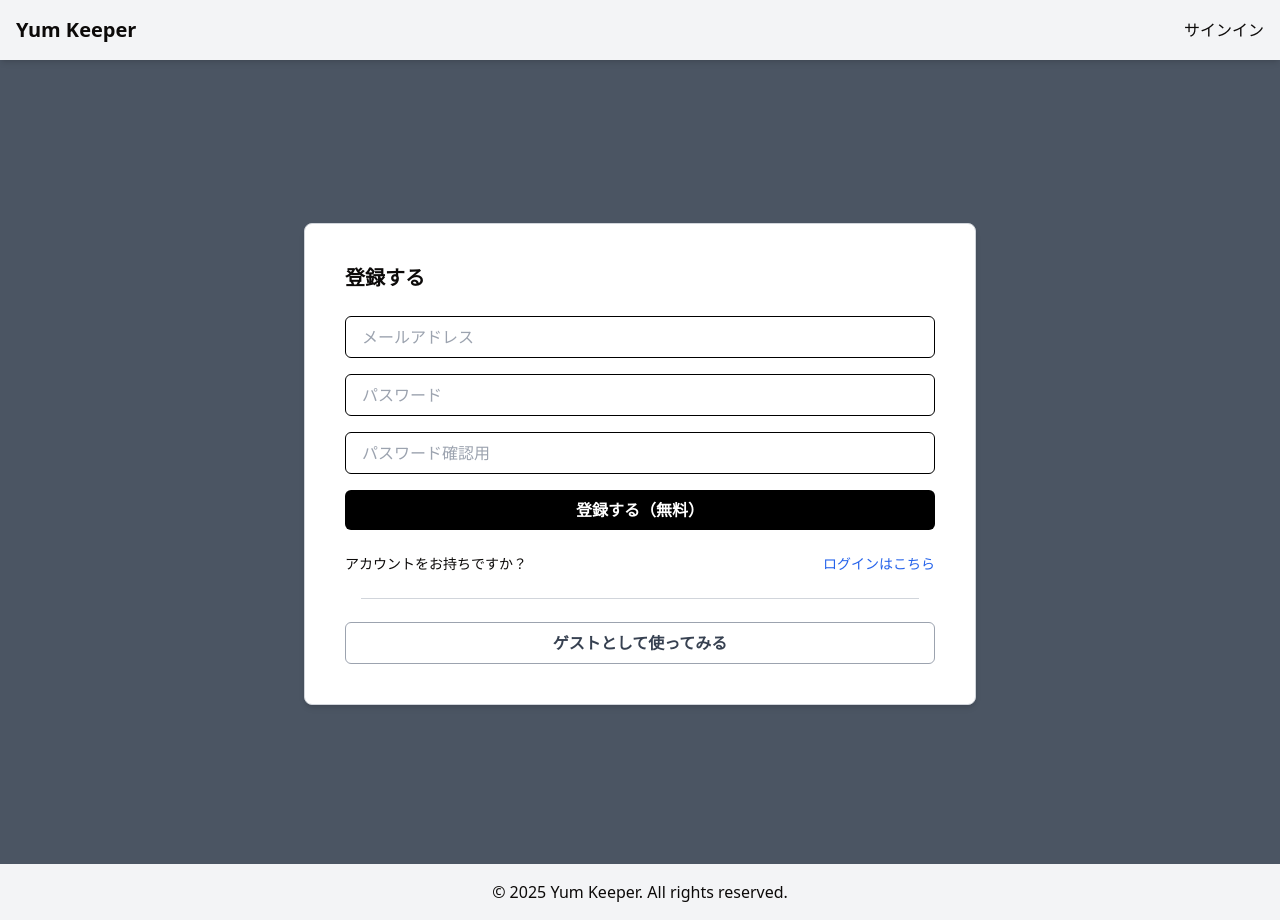
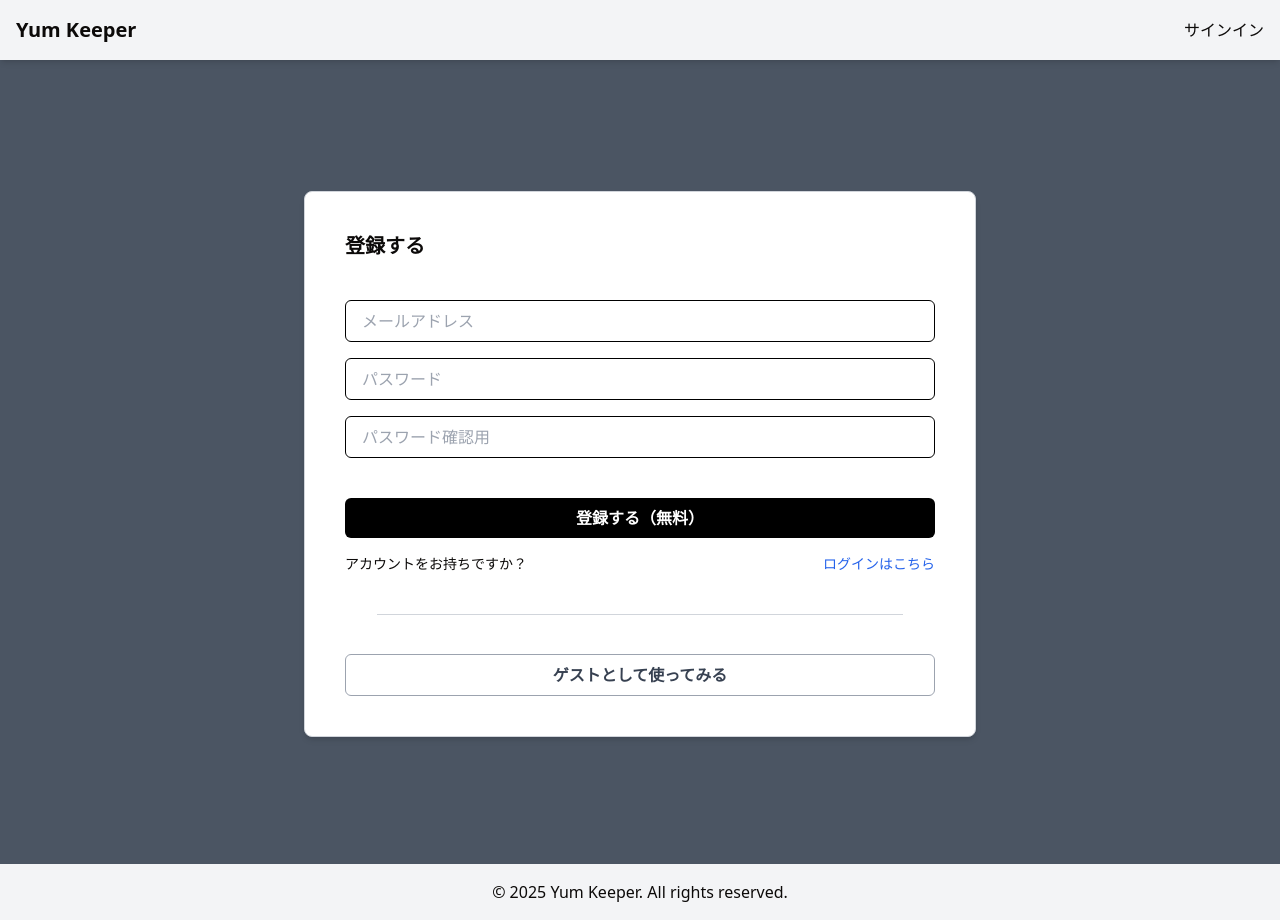
Before and after one commit to y4tk8/yumkeeper_frontend, a Next.js app: page /signup in a window 1280 px wide. Built offline with nearby package versions, Linux system fonts and the light colour scheme; no server answers.

Commit message:
chore: 新規登録フォームのレイアウトを改善 #115

```diff
--- a/src/app/(auth)/signup/page.tsx
+++ b/src/app/(auth)/signup/page.tsx
@@ -51,10 +51,12 @@ export default function SingUpPage() {
   };
 
   return (
-    <div className="space-y-6">
+    <>
+      <div className="space-y-10">
         <h2 className="text-xl font-semibold">登録する</h2>
 
-      <form onSubmit={handleSubmit} className="space-y-4">
+        <form onSubmit={handleSubmit} className="space-y-10">
+          <div className="space-y-4">
             <InputField
               type="email"
               placeholder="メールアドレス"
@@ -76,13 +78,16 @@ export default function SingUpPage() {
               onChange={(e) => setPasswordConfirmation(e.target.value)}
               required
             />
+          </div>
 
           <Button type="submit" fullWidth disabled={isSubmitting}>
             {isSubmitting ? "処理中..." : "登録する（無料）"}
           </Button>
         </form>
+      </div>
 
-      <div className="flex justify-between text-sm">
+      <div className="space-y-10">
+        <div className="flex justify-between text-sm mt-4">
           <span>アカウントをお持ちですか？</span>
           <Link href="/signin" className="text-blue-600 hover:underline">
             ログインはこちら
@@ -90,13 +95,14 @@ export default function SingUpPage() {
         </div>
 
         {/* 区切り線 */}
-      <div className="relative y-6">
-        <div className="absolute inset-x-4 top-1/2 h-px bg-gray-300"></div>
+        <div className="relative">
+          <span className="absolute inset-x-8 h-px bg-gray-300"></span>
         </div>
 
         <Button type="button" variant="outline" fullWidth>
           ゲストとして使ってみる
         </Button>
       </div>
+    </>
   );
 }
```
Lines whose indentation alone changed are shown as unchanged.
